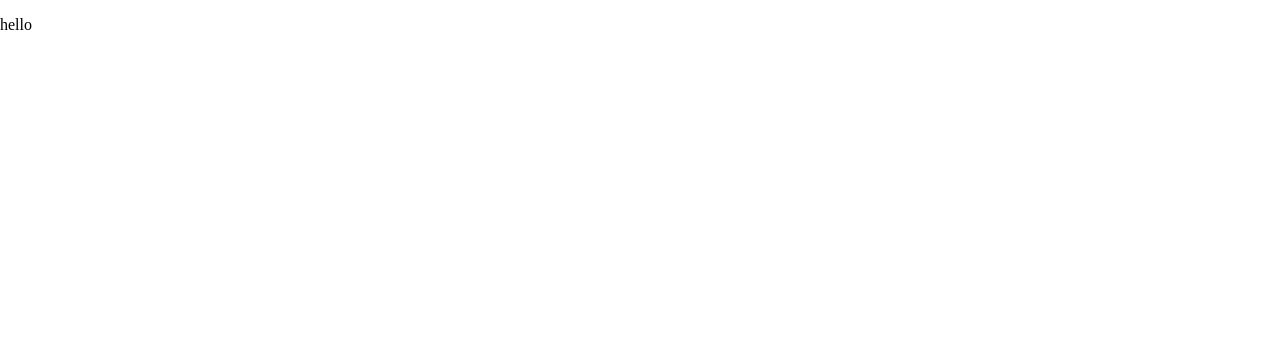
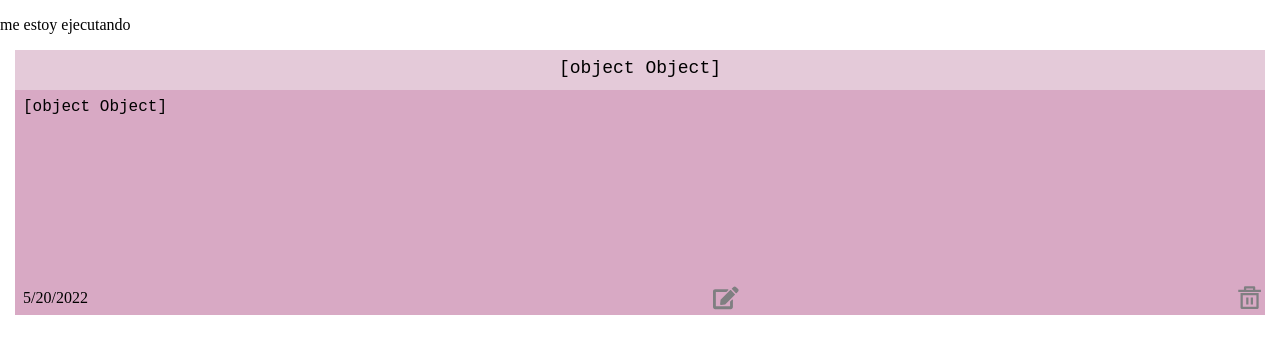
Before and after one commit to lavilladaa/Post-it-App, a React (Create React App) app: page /trash in a window 1280 px wide. Shown: the top 354 px of the page. Built offline with nearby package versions, Linux system fonts and the light colour scheme; a web font is replaced by a local one.

Commit message:
footer style and DeletedNotes component created

```diff
--- a/src/App.js
+++ b/src/App.js
@@ -1,25 +1,24 @@
-import Home from './components/Home'
-import DeletedNotes from './components/DeltedNotes'
-import {BrowserRouter, Route, Routes} from "react-router-dom"
+import Home from "./components/Home";
+import DeletedNotes from "./components/DeletedNotes";
+import { BrowserRouter, Route, Routes } from "react-router-dom";
+import { useState } from "react";
 
-
-const App =()=>{
-
+const App = () => {
+  // const [tasksItems, setTasksItems] = useState([""]);
+  // const deletedPostits_p = localStorage.getItem("deletedPostits");
+  // setTasksItems(JSON.parse(deletedPostits_p));
+  // console.log(deletedPostits_p);
   return (
     <>
-    <BrowserRouter>
-    <Routes>
-      <Route path="/" element={<Home/>}/>
-      <Route path="/trash" element={<DeletedNotes/>}/>
+      <BrowserRouter>
+        <Routes>
+          <Route path="/" element={<Home />} />
 
-
-    </Routes>
-    </BrowserRouter>
-
-
-
+          <Route path="/trash" element={<DeletedNotes />} />
+        </Routes>
+      </BrowserRouter>
     </>
-  )
+  );
 };
 
 export default App;
--- /dev/null
+++ b/src/components/DeletedNotes.js
@@ -0,0 +1,20 @@
+import React from "react";
+import Postit from "./Postit";
+
+export default function DeletedNotes(note, title, id, editNote, deleteNote) {
+  // const deletedPostits_p = localStorage.getItem("deletedPostits");
+  // const deletedPostits_p = ["hola", "me", "llamo", "lauea"];
+  return (
+    <div>
+      <p>me estoy ejecutando</p>
+
+      <Postit
+        note={note}
+        title={title}
+        id={id}
+        editNote={editNote}
+        deleteNote={deleteNote}
+      />
+    </div>
+  );
+}
--- a/src/components/DeltedNotes.js
+++ /dev/null
@@ -1,8 +0,0 @@
-
-
-export default function DeletedNotes() {
-    return (
-       <p> hello </p>
-
-    )
-};
--- a/src/components/Notes.js
+++ b/src/components/Notes.js
@@ -1,97 +1,110 @@
-import React from "react"
-import {useState} from "react"
-import NewPostit from "./NewPostit"
-import Postit from "./Postit"
+import React from "react";
+import { useState, useEffect } from "react";
+import NewPostit from "./NewPostit";
+import Postit from "./Postit";
+import DeletedNotes from "./DeletedNotes";
 
+export default function Notes() {
+  // creating the array to render all the notes
+  const [notesList, setNotesList] = useState([]);
+  const [titleList, setTitleList] = useState([]);
 
+  const [deletedPostits, setDeletedPostits] = useState([]);
+  const [deletedTitles, setDeletedTitles] = useState([]);
 
-export default function Notes(){
-
-    // creating the array to render all the notes
-    const [notesList,setNotesList] =useState([]);
-    const [titleList,setTitleList]=useState([]);
+  useEffect(() => {
+    localStorage.setItem("deletedPostits", JSON.stringify(deletedPostits));
+  }, [deletedPostits]);
 
   // function to add a new note
-    const newNote=(note,title)=>{
+  const newNote = (note, title) => {
     //In this way the last note created is added at the end
-        setNotesList([...notesList,note])
-        setTitleList([...titleList,title])
-    }
+    setNotesList([...notesList, note]);
+    setTitleList([...titleList, title]);
+  };
 
   // function to edit an existing note
-
-    const editNote=(id, editTitle, editText)=>{
-        console.log("esta es la lista ANTES de la funcion edit");
-        console.log(notesList);
-
-        const listNotesUpdated=notesList.map((element,index)=>{
+  const editNote = (id, editTitle, editText) => {
+    const listNotesUpdated = notesList.map((element, index) => {
       //
-            if(index===id){
-                element=editText;
-
-                console.log("entre al index==id")
+      if (index === id) {
+        element = editText;
       }
       // to return all the elements the return has to be outside the if
-            return element;  })
+      return element;
+    });
     setNotesList(listNotesUpdated);
 
+    const listTitleUpdated = titleList.map((element, index) => {
+      if (index === id) {
+        element = editTitle;
+      }
+      return element;
+    });
+    setTitleList(listTitleUpdated);
+  };
 
-        const listTitleUpdated=titleList.map((element,index)=>{
-
-
-            if(index===id){
-                element=editTitle;
-
-            } return element;   })
-            setTitleList(listTitleUpdated);
-
-
-    }
-
-
-
-    const deleteNote=(id)=>{
-        console.log("esta es la lista ANTES de la funcion delete");
-        console.log(notesList);
+  const deleteNote = (id) => {
     // filter method to take all the notes except that one
     //where the user clicked the delete button
-        const notesDisplayed=notesList.filter((element,index)=>  index!==id);
+    const notesDisplayed = notesList.filter((element, index) => index !== id);
+
     setNotesList(notesDisplayed);
-        console.log("esta es la lista DESPUES del filter");
-        console.log(notesDisplayed);
 
-
-        const titlesDisplayed=titleList.filter((element,index)=>  index!==id);
+    const titlesDisplayed = titleList.filter((element, index) => index !== id);
     setTitleList(titlesDisplayed);
 
-    }
-    console.log("SE RENDERIZÓ EL PRINCIPAL");
-    console.log(notesList);
+    const notesDeleted = notesList.filter((element, index) => index === id);
 
+    setDeletedPostits(notesDeleted);
+
+    const titlesDeleted = titleList.filter((element, index) => index === id);
+    setDeletedTitles(titlesDeleted);
+
+    deletedPostits.map((element, index) => (
+      <DeletedNotes
+        note={element}
+        title={deletedTitles[index]}
+        id={index}
+        editNote={editNote}
+        deleteNote={deleteNote}
+      />
+    ));
+    // to save the deleted notes
+
+    // console.log(deletedPostits);.
+
+    // <DeletedNotes
+    //   deletedPostits={deletedPostits}
+    //   deletedTitles={deletedTitles}
+    //   editNote={editNote}
+    //   deleteNote={deleteNote}
+    // />;
+  };
 
   return (
-
-
     // To change the className when there are more than 3 notes
     // so the align content change from left to center
-    <div className={notesList.length >=3 ? "multiple-notes": "few-notes"}>
-
-        <NewPostit newNote={newNote}/>
-
-
+    <div className={notesList.length >= 3 ? "multiple-notes" : "few-notes"}>
+      <NewPostit newNote={newNote} />
 
       {/* to render all the notes created */}
-    {notesList.map((element,index) => <Postit
+      {notesList.map((element, index) => (
+        <Postit
           note={element}
           title={titleList[index]}
           id={index}
           editNote={editNote}
           deleteNote={deleteNote}
-                                        />)}
+        />
+      ))}
 
-
-
+      {/* <DeletedNotes
+        deletedPostits={deletedPostits}
+        deletedTitles={deletedTitles}
+        editNote={editNote}
+        deleteNote={deleteNote}
+      /> */}
     </div>
-
-    )
-};
+  );
+}
--- a/src/components/Postit.js
+++ b/src/components/Postit.js
@@ -1,27 +1,26 @@
 import React from "react";
-import {useState} from "react";
-import { RiDeleteBin5Line } from 'react-icons/ri';
-import { FaEdit } from 'react-icons/fa';
-import{BiSave} from "react-icons/bi";
+import { useState } from "react";
+import { RiDeleteBin5Line } from "react-icons/ri";
+import { FaEdit } from "react-icons/fa";
+import { BiSave } from "react-icons/bi";
 
-export default function Postit({note,title,id,editNote,deleteNote}){
+export default function Postit({ note, title, id, editNote, deleteNote }) {
+  //to set the current date in the postit
+  const current_date = new Date();
 
-    //to set the current date in the postit
-    const current_date=new Date();
-
-    const [editState, setEditState]=useState(false);
+  const [editState, setEditState] = useState(false);
   // In the initial value of the states is taken the original value in the postit.
   const [editedText, setEditedText] = useState(note);
-    const [editedTitle, setEditedTitle]=useState(title);
+  const [editedTitle, setEditedTitle] = useState(title);
 
   // taking the edited info from the textarea
-    const titleNew=(event)=>{
+  const titleNew = (event) => {
     setEditedTitle(event.target.value);
-    }
+  };
 
-    const noteNew=(event)=>{
+  const noteNew = (event) => {
     setEditedText(event.target.value);
-    }
+  };
 
   // const [note, setNote] = useState(note);
   // const [title, setTitle]=useState(title);
@@ -36,43 +35,42 @@ export default function Postit({note,title,id,editNote,deleteNote}){
   // }
 
   // onClick function for the edit button
-    const edit=()=>{
+  const edit = () => {
     setEditState(true);
     // to take the original values
     setEditedText(note);
     setEditedTitle(title);
+  };
+
+  const saveNew = (event) => {
+    // to prevent the website refresh
+    if (editedText.trim() !== "") {
+      event.preventDefault();
+      editNote(id, editedTitle, editedText);
+      // to render the original format note editState is updated to false
+      setEditState(false);
+    }
+  };
+
+  const deleteFun = (event) => {
+    event.preventDefault();
+    deleteNote(id);
+    // deletedPostit(title, note);
+  };
+  // to quit the title if the user does not insert it
+  if (title === "") {
+    title = "   ";
   }
 
-    const saveNew=(event)=>{
-         // to prevent the website refresh
-         if (editedText.trim() !== ""){
-        event.preventDefault();
-        editNote(id,editedTitle,editedText)
-        // to render the original format note editState is updated to false
-        setEditState(false);}
-
-    }
-
-    const deleteFun=(event)=>{
-        event.preventDefault();
-        deleteNote(id)
-    }
-    // to quit the title if the user does not insert it
-    if (title===""){
-        title="   ";
-    }
-
-    if (editedTitle===""){
+  if (editedTitle === "") {
     setEditedTitle("  ");
   }
 
   return (
     <div>
       {/* In case the mode edit is off, should render the original format postit */}
-        { !editState ?
-
+      {!editState ? (
         <div className="postit">
-
           <textarea
             className="note-title"
             placeholder="Title..."
@@ -81,9 +79,7 @@ export default function Postit({note,title,id,editNote,deleteNote}){
             value={title}
             // onChange={titleNew}
             // value={editedTitle}
-            >
-
-            </textarea>
+          ></textarea>
 
           <textarea
             className="note-text"
@@ -93,9 +89,7 @@ export default function Postit({note,title,id,editNote,deleteNote}){
             value={note}
             // onChange={noteNew}
             // value={editedText}
-            >
-
-            </textarea>
+          ></textarea>
 
           <footer className="note-footer">
             <p id="date">{current_date.toLocaleDateString()}</p>
@@ -103,30 +97,27 @@ export default function Postit({note,title,id,editNote,deleteNote}){
               className="button"
               id="edit-button"
               size="1.6em"
-                color= "#7f7f81"
-                onMouseOver={({target})=>target.style.color="#535354"}
-                onMouseOut={({target})=>target.style.color="#7f7f81"}
+              color="#7f7f81"
+              onMouseOver={({ target }) => (target.style.color = "#535354")}
+              onMouseOut={({ target }) => (target.style.color = "#7f7f81")}
               // to change the edit state
               onClick={edit}
             />
-
+            {/* <button className="button" onClick={deleteFun}> */}
             <RiDeleteBin5Line
               className="button"
               size="1.7em"
-                color= "#7f7f81"
-                onMouseOver={({target})=>target.style.color="#535354"}
-                onMouseOut={({target})=>target.style.color="#7f7f81"}
+              color="#7f7f81"
+              onMouseOver={({ target }) => (target.style.color = "#535354")}
+              onMouseOut={({ target }) => (target.style.color = "#7f7f81")}
               onClick={deleteFun}
             />
-
+            {/* </button> */}
           </footer>
-
-        </div> :
-
+        </div>
+      ) : (
         <>
-
           <div className="postit">
-
             <textarea
               className="note-title"
               placeholder="Title..."
@@ -135,9 +126,7 @@ export default function Postit({note,title,id,editNote,deleteNote}){
               // to set the edited title
               value={editedTitle}
               // value={title}
-                >
-
-                </textarea>
+            ></textarea>
 
             <textarea
               className="note-text"
@@ -147,27 +136,22 @@ export default function Postit({note,title,id,editNote,deleteNote}){
               // to set the edited text in the note
               value={editedText}
               // value={note}
-                >
-                </textarea>
+            ></textarea>
 
             <footer className="note-footer">
               <p id="date">{current_date.toLocaleDateString()}</p>
               <BiSave
                 className="button"
-                    color= "#7f7f81"
+                color="#7f7f81"
                 size="1.7em"
-                    onMouseOver={({target})=>target.style.color="#535354"}
-                    onMouseOut={({target})=>target.style.color="#7f7f81"}
+                onMouseOver={({ target }) => (target.style.color = "#535354")}
+                onMouseOut={({ target }) => (target.style.color = "#7f7f81")}
                 onClick={saveNew}
               />
-
             </footer>
-
           </div>
-
         </>
+      )}
+    </div>
+  );
 }
-        </div>
-
-    )
-}
--- a/src/index.css
+++ b/src/index.css
@@ -14,6 +14,9 @@
 
 body {
   margin: 0;
+  /* overflow:auto;
+  position:relative; */
+  min-height:100vh;
 
 }
 
@@ -33,6 +36,7 @@ body {
   height:50px;
   border-radius:0 0 20px 20px;
   text-align: center;
+
 
 
 }
@@ -184,10 +188,14 @@ it is necessary to define first this*/
   grid-gap:0em;
   /* to organize the notes in the screen automatically */
   grid-template-columns:repeat(auto-fit, 290px);
-  margin: auto;
+  margin:auto;
   justify-content: center;
+  /* to make the footer doesn't touch the notes content*/
+   /* so the hover works well on the delete icon */
+  padding-bottom: 100px;
 
 }
+
 
 .few-notes{
   display:grid;
@@ -197,6 +205,10 @@ it is necessary to define first this*/
   margin: auto;
 
 }
+
+/* .notes-footer-space{
+  padding-bottom: 200px;
+} */
 
 .footer-section{
   /* background-color:blue; */
@@ -209,6 +221,7 @@ it is necessary to define first this*/
   /* position: relative; */
   bottom: 0;
   justify-content:right;
+  margin-top:auto;
 
 
 }
```
Also changed, not shown: src/components/Header.js (+13 -6 lines), src/components/Home.js (+9 -13 lines). Lines whose indentation alone changed are shown as unchanged.
